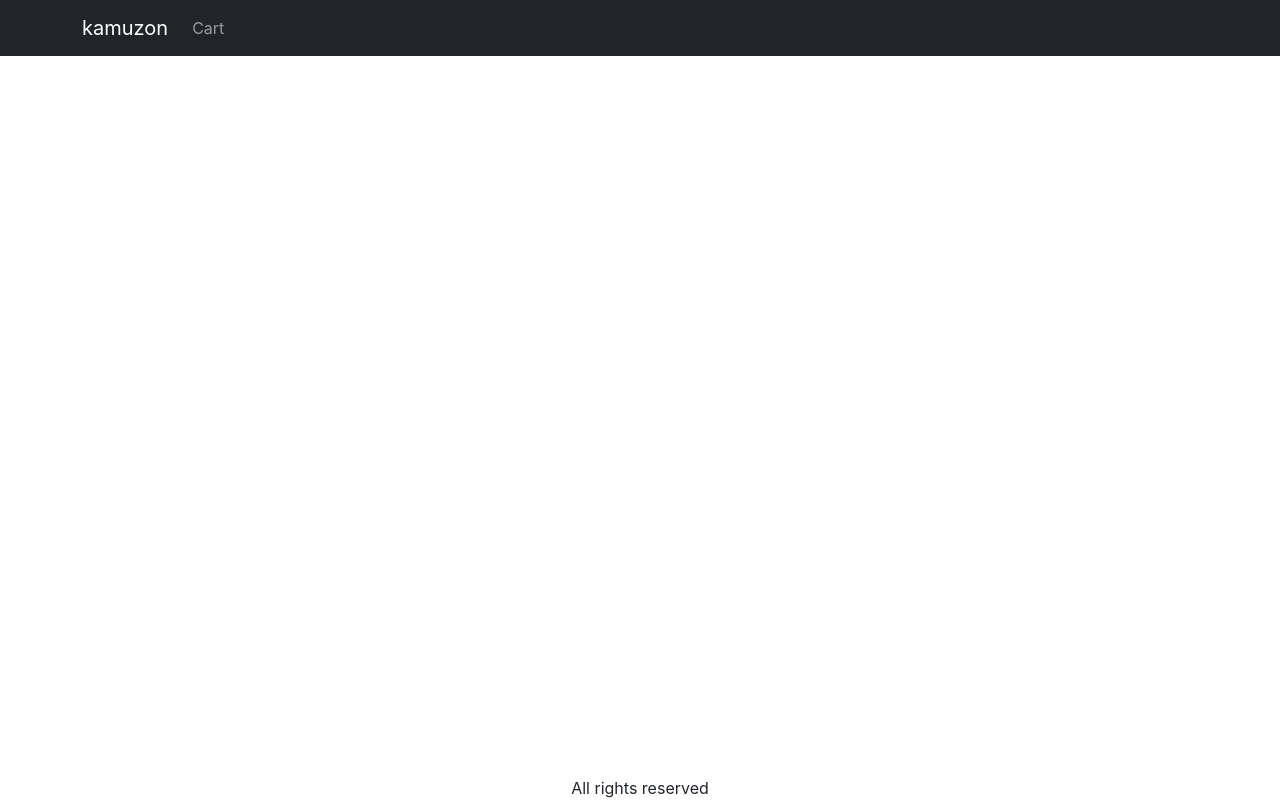
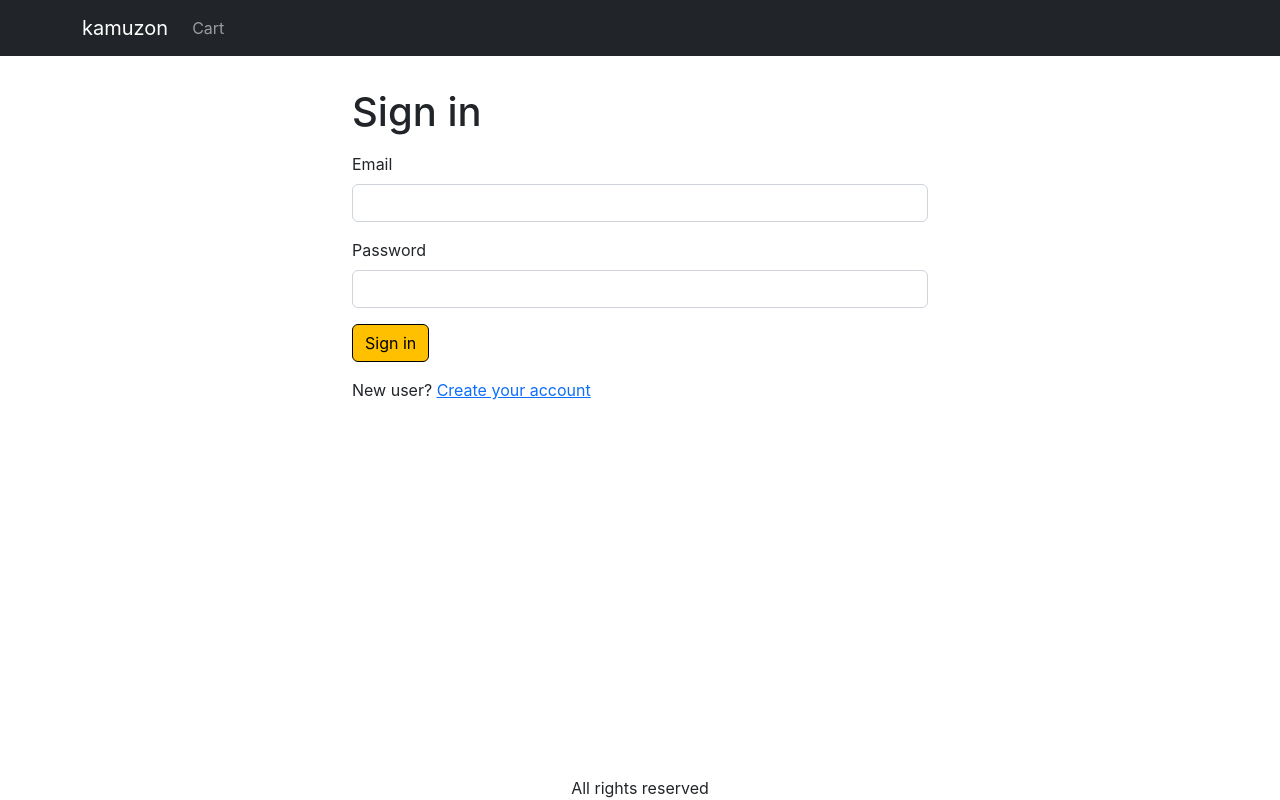
Before and after one commit to MarkVarga/kamuzon, a React (Create React App) app in the folder frontend/: page /signin in a window 1280 px wide. Built offline with nearby package versions, Linux system fonts and the light colour scheme.

Commit message:
added sign in page

```diff
--- a/frontend/src/App.js
+++ b/frontend/src/App.js
@@ -10,6 +10,7 @@
 import { useContext } from "react";
 import { Store } from "./Store";
 import CartScreen from "./view/CartScreen";
+import SigninScreen from "./view/SigninScreen";
 
 function App() {
   const { state } = useContext(Store);
@@ -46,6 +47,7 @@
             <Routes>
               <Route path="/product/:slug" element={<ProductScreen />} />
               <Route path="/cart" element={<CartScreen />} />
+              <Route path="/signin" element={<SigninScreen />} />
               <Route path="/" element={<HomeScreen />} />
             </Routes>
           </Container>
--- a/frontend/src/index.css
+++ b/frontend/src/index.css
@@ -9,6 +9,10 @@
 
 .site-container {
   min-height: 100vh;
+}
+
+.small-container {
+  max-width: 600px;
 }
 
 main {
--- /dev/null
+++ b/frontend/src/view/SigninScreen.js
@@ -0,0 +1,38 @@
+import { Link, useLocation } from "react-router-dom";
+import { Helmet } from "react-helmet-async";
+import Container from "react-bootstrap/Container";
+import Form from "react-bootstrap/Form";
+import Button from "react-bootstrap/Button";
+
+const SigninScreen = () => {
+  const { search } = useLocation();
+  const redirectInUrl = new URLSearchParams(search).get("redirect");
+  const redirect = redirectInUrl ? redirectInUrl : "/";
+  return (
+    <Container className="small-container">
+      <Helmet>
+        <title>Sign in</title>
+      </Helmet>
+      <h1 className="my-3">Sign in</h1>
+      <Form>
+        <Form.Group className="mb-3" controlId="email">
+          <Form.Label>Email</Form.Label>
+          <Form.Control type="email" required />
+        </Form.Group>
+        <Form.Group className="mb-3" controlId="password">
+          <Form.Label>Password</Form.Label>
+          <Form.Control type="password" required />
+        </Form.Group>
+        <div className="mb-3">
+          <Button type="submit">Sign in</Button>
+        </div>
+        <div className="mb-3">
+          New user?{" "}
+          <Link to={`/signup?redirect=${redirect}`}>Create your account</Link>
+        </div>
+      </Form>
+    </Container>
+  );
+};
+
+export default SigninScreen;
```
